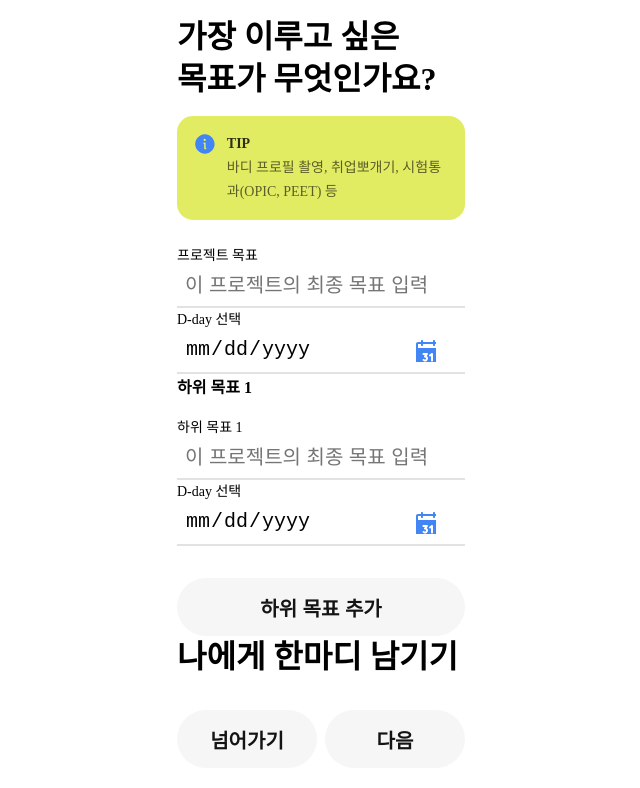
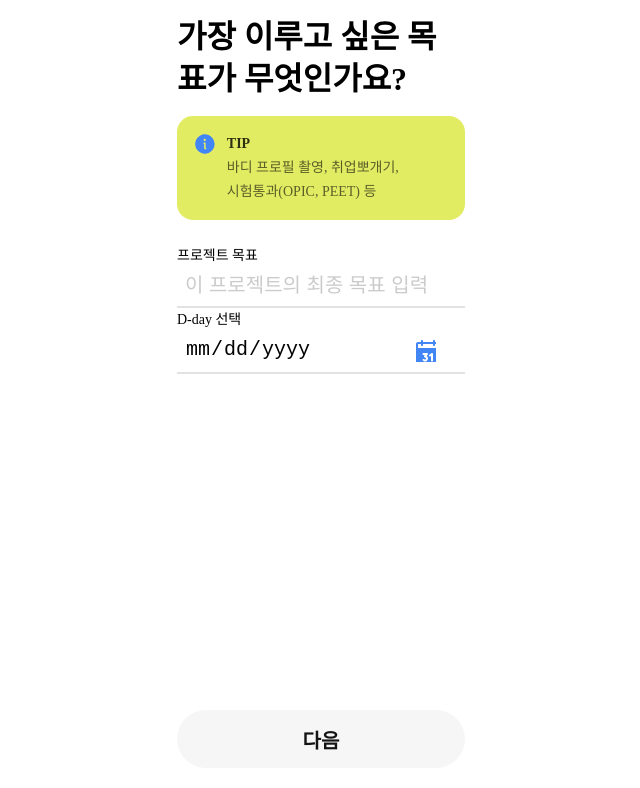
Before and after one commit to DDD-6/DODO-WEB, a React (Create React App) app: page /make-project in a window 1280 px wide. Shown: the top 788 px of the page, without its empty margins (319-959 px from the left). Built offline with nearby package versions, Linux system fonts and the light colour scheme; a web font is replaced by a local one.

Commit message:
#45 feat: 세이브 포인트

```diff
--- a/src/Assets/Globalcss.jsx
+++ b/src/Assets/Globalcss.jsx
@@ -2,8 +2,19 @@ import React from "react";
 import { createGlobalStyle } from "styled-components";
 
 const GlobalStyle = createGlobalStyle`
-*{
+*:not(html):not(body){
 	box-sizing: border-box;
+
+	&::-webkit-scrollbar {
+		width: 3px;
+    height: 3px;
+    background: ${({ theme }) => theme.color.grey_200};
+    cursor: pointer;
+		border-radius: 99px;
+  }
+  &::-webkit-scrollbar-thumb {
+    background: ${({ theme }) => theme.color.black};
+  }
 }
 html, body, div, span, applet, object, iframe,
 h1, h2, h3, h4, h5, h6, p, blockquote, pre,
@@ -62,10 +73,16 @@ h3 {
 	font-weight: 700;
 	line-height: 32px;
 }
-button {
+button,
+textarea {
 	padding: 0;
 	border: 0;
 	cursor: pointer;
+}
+input, textarea {
+	&::placeholder {
+		color: ${({ theme }) => theme.color.grey_300}
+	}
 }
 `;
 
--- a/src/Components/Elements/InputField.jsx
+++ b/src/Components/Elements/InputField.jsx
@@ -63,7 +63,7 @@ const InputButtonWrap = styled.div`
   }
 `;
 
-const InputDescript = styled.p`
+const Descript = styled.p`
   display: flex;
   align-items: center;
   margin: 0;
@@ -78,7 +78,7 @@ const InputDescript = styled.p`
   }
 `;
 
-const ErrorDescript = styled(InputDescript)``;
+const ErrorDescript = styled(Descript)``;
 
 const InputField = ({
   id,
@@ -160,10 +160,10 @@ const InputField = ({
       </InputFieldset>
       {descripttion &&
         (!isError ? (
-          <InputDescript>
+          <Descript>
             <img src={CharicterIcon} alt="캐릭터 아이콘" />
             {descripttion}
-          </InputDescript>
+          </Descript>
         ) : (
           <ErrorDescript>
             <img src={WarningIcon} alt="에러 아이콘" />
@@ -197,12 +197,22 @@ const TextFieldWrap = styled.div`
   padding: 16px 8px 16px 16px;
   border-radius: 16px;
   background: ${({ theme }) => theme.color.grey_50};
+  cursor: pointer;
 `;
 
 const TextField = styled.textarea`
+  ${({ theme }) => theme.font.Text1_Regular}
+
   width: 100%;
   height: 153px;
+  padding-right: 5px;
   overflow-y: auto;
+  background: ${({ theme }) => theme.color.grey_50};
+  resize: none;
+
+  &:focus {
+    outline: 0;
+  }
 `;
 
 export const MemoField = ({
@@ -212,20 +222,37 @@ export const MemoField = ({
   isError,
   textareaProps,
 }) => {
+  const { onKeyUp, ...restTextareaProps } = textareaProps;
+  function clickTextFieldWrap(e) {
+    const $textarea = e.currentTarget.getElementsByTagName("textarea")[0];
+    if (!$textarea) {
+      console.error("필드를 찾을 수 없습니다.");
+      return;
+    }
+    $textarea.focus();
+  }
+
+  function keyupTextara(e) {
+    if (onKeyUp) onKeyUp(e);
+  }
   return (
     <>
       <fieldset>
         {label && <InputLabel htmlFor={id}>{label}</InputLabel>}
-        <TextFieldWrap>
-          <TextField id={id} {...textareaProps} />
+        <TextFieldWrap onClick={e => clickTextFieldWrap(e)}>
+          <TextField
+            id={id}
+            onKeyUp={e => keyupTextara(e)}
+            {...restTextareaProps}
+          />
         </TextFieldWrap>
       </fieldset>
       {descripttion &&
         (!isError ? (
-          <InputDescript>
+          <Descript>
             <img src={CharicterIcon} alt="캐릭터 아이콘" />
             {descripttion}
-          </InputDescript>
+          </Descript>
         ) : (
           <ErrorDescript>
             <img src={WarningIcon} alt="에러 아이콘" />
--- a/src/Pages/MakingProject.jsx
+++ b/src/Pages/MakingProject.jsx
@@ -1,9 +1,10 @@
 import React, { useRef, useState } from "react";
 import styled from "styled-components";
+import { Route, Switch, useHistory, useLocation } from "react-router-dom";
 import { BasicButton, CloseButton } from "../Components/Elements/Button";
-import InputField from "../Components/Elements/InputField";
+import InputField, { MemoField } from "../Components/Elements/InputField";
 import Tip from "../Components/Elements/Tip";
-import { initEpic, initEpicData } from "../lib/dataModel";
+import { initEpic } from "../lib/dataModel";
 
 const Root = styled.main`
   padding: 16px 16px 122px;
@@ -46,6 +47,10 @@ const EpicTitle = styled.p`
   order: -1;
 `;
 
+const MemoTitle = styled.p`
+  ${({ theme }) => theme.font.Text2_Regular}
+`;
+
 const FixedContainer = styled.div`
   width: 100%;
   position: fixed;
@@ -63,41 +68,67 @@ const ButtonWrap = styled.div`
 `;
 
 export default function MakingProjectPage() {
-  const proj = useRef({
-    name: "",
-    data: "",
-  });
-  const lastEpicId = useRef(0);
+  const history = useHistory();
+  const location = useLocation();
+  const proj = useRef({ name: "", dueDate: "" });
+  const epicLastNum = useRef(0);
+  const epicsDate = useRef(initEpic);
+  const [epicIds, setEpicIds] = useState([epicLastNum]);
+  const memo = useRef("");
 
-  const [epics, setEpics] = useState(
-    initEpic.map(epic => ({ ...epic, id: lastEpicId })),
-  );
-
-  function setProjectData(type, value) {
-    if (type !== "name" || type === "date") return;
-    proj.current = { ...proj, [type]: value };
+  function setProjectData(key, value) {
+    proj.current = { ...proj, [key]: value };
   }
 
-  function setEpicData(i, type, value) {
-    if (epics.length < i + 1 || type !== "name" || type === "date") return;
-    const newEpics = epics;
-    newEpics[i] = {
-      ...epics[i],
-      [type]: value,
-    };
-    setEpics(newEpics);
+  function setEpicData(i, key, value) {
+    epicsDate.current = epicsDate.current.map((epic, ei) =>
+      ei === i ? { ...epic, [key]: value } : epic,
+    );
+  }
+
+  function addEpic() {
+    epicLastNum.current += 1;
+    setEpicIds([...epicIds, epicLastNum.current]);
+  }
+
+  function removeEpic(target) {
+    epicsDate.current = epicsDate.current.filter(epic => epic.id !== target);
+    setEpicIds(epicIds.filter(epicId => epicId !== target));
+  }
+
+  function clickNext() {
+    switch (location.pathname) {
+      case "/make-project/2":
+        window.alert(proj.current, epicsDate.current);
+        break;
+      case "/make-project/1":
+        history.push("/make-project/2");
+        break;
+      default:
+        history.push("/make-project/1");
+    }
   }
 
   return (
     <Root>
-      <h2>
-        가장 이루고 싶은
+      <Switch>
+        <Route
+          exact
+          path="/make-project"
+          component={() => (
+            <>
+              <h2>가장 이루고 싶은 목표가 무엇인가요?</h2>
+              <MakingTip
+                contents={
+                  <>
+                    바디 프로필 촬영, 취업뽀개기,
                     <br />
-        목표가 무엇인가요?
-      </h2>
-      <MakingTip contents="바디 프로필 촬영, 취업뽀개기, 시험통과(OPIC, PEET) 등" />
+                    시험통과(OPIC, PEET) 등
+                  </>
+                }
+              />
               <InputField
-        id="프로젝트 목표 이름"
+                id="프로젝트 목표"
                 label="프로젝트 목표"
                 inputProps={{
                   placeholder: "이 프로젝트의 최종 목표 입력",
@@ -105,59 +136,95 @@ export default function MakingProjectPage() {
                 }}
               />
               <InputField
-        id="프로젝트 목표 D-day"
+                id="프로젝트 D-day"
                 label="D-day 선택"
                 inputType="date"
                 inputProps={{
-          placeholder: "예) 21년 12월 22일",
-          onChange: e => setProjectData("date", e.currentTarget.value),
+                  placeholder: "예) 21-12-22",
+                  onChange: e =>
+                    setProjectData("dueDate", e.currentTarget.value),
                 }}
               />
+            </>
+          )}
+        />
+        <Route
+          path="/make-project/1"
+          component={() => (
             <EpicContainer>
+              <h2>가장 이루고 싶은 목표가 무엇인가요?</h2>
+              <MakingTip
+                contents={
+                  <>
+                    구체적인 목표를 잡을 수록 동기부여가
+                    <br />
+                    잘되요. 예)체지방 n%감량, 특정과목
+                    <br />
+                    80점 맞기
+                  </>
+                }
+              />
               <EpicUList>
-          {epics.map((epic, i) => (
-            <EpicMain key={`${proj.current.name}-${epic.id}`}>
+                {epicIds.map((epicId, i) => (
+                  <EpicMain key={`${proj.current.name}-${epicId}`}>
                     <EpicTitle>{`하위 목표 ${i + 1}`}</EpicTitle>
                     <InputField
-                id={`하위 목표-${epic.id}-name`}
+                      id={`하위 목표-${epicId}-name`}
                       label={`하위 목표 ${i + 1}`}
                       inputProps={{
+                        defaultValue: epicsDate.current[i].name,
                         placeholder: "이 프로젝트의 최종 목표 입력",
-                  onChange: e => setEpicData(i, "name", e.currentTarget.value),
+                        onChange: e =>
+                          setEpicData(i, "name", e.currentTarget.value),
                       }}
                     />
                     <InputField
-                id={`하위 목표-${epic.id}-D-day`}
+                      id={`하위 목표-${epicId}-D-day`}
                       label="D-day 선택"
                       inputType="date"
                       inputProps={{
-                  onChange: e => setEpicData(i, "date", e.currentTarget.value),
+                        defaultValue: epicsDate.current[i].dueDate,
+                        onChange: e =>
+                          setEpicData(i, "date", e.currentTarget.value),
                       }}
                     />
                     {i !== 0 && (
-                <CloseButton
-                  onClick={() =>
-                    setEpics(epics.filter((_epic, epicI) => epicI !== i))
-                  }
-                />
+                      <CloseButton onClick={() => removeEpic(epicId)} />
                     )}
                   </EpicMain>
                 ))}
               </EpicUList>
-        <BasicButton
-          onClick={() => {
-            lastEpicId.current += 1;
-            setEpics([...epics, { ...initEpicData, id: lastEpicId.current }]);
-          }}
-        >
+              <BasicButton onClick={() => addEpic()}>
                 하위 목표 추가
               </BasicButton>
             </EpicContainer>
+          )}
+        />
+        <Route
+          path="/make-project/2"
+          component={() => (
+            <>
               <h2>나에게 한마디 남기기</h2>
+              <MemoTitle>
+                {proj.current.dueDate}의 <br />
+                나에게,
+              </MemoTitle>
+              <MemoField
+                id="프로젝트-memo"
+                textareaProps={{
+                  placeholder: "한마디를 남겨보세요.",
+                  onChange: e => {
+                    memo.current = e.currentTarget.value;
+                  },
+                }}
+              />
+            </>
+          )}
+        />
+      </Switch>
       <FixedContainer>
         <ButtonWrap>
-          <BasicButton>넘어가기</BasicButton>
-          <BasicButton>다음</BasicButton>
+          <BasicButton onClick={() => clickNext()}>다음</BasicButton>
         </ButtonWrap>
       </FixedContainer>
     </Root>
--- a/src/Pages/Management .jsx
+++ b/src/Pages/Management .jsx
@@ -25,15 +25,6 @@ const MainProject = styled.div`
   gap: 16px;
   overflow-x: scroll;
   padding-bottom: 24px;
-
-  &::-webkit-scrollbar {
-    height: 3px;
-    background: ${({ theme }) => theme.color.grey_200};
-    cursor: pointer;
-  }
-  &::-webkit-scrollbar-thumb {
-    background: ${({ theme }) => theme.color.black};
-  }
 `;
 
 const ProjectButton = styled.button`
--- a/src/lib/dataModel.js
+++ b/src/lib/dataModel.js
@@ -1,5 +1,6 @@
 // makingProject
 export const initEpicData = {
+  id: 0,
   epicName: "",
   date: "",
 };
```
Lines whose indentation alone changed are shown as unchanged.
